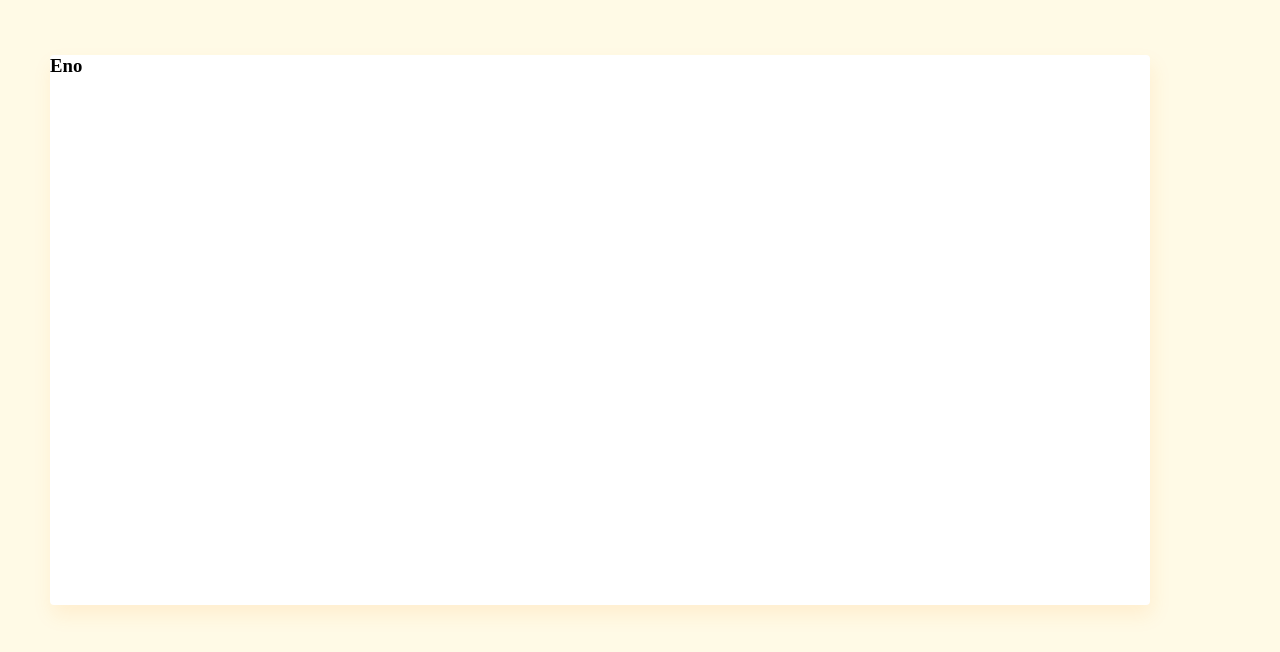
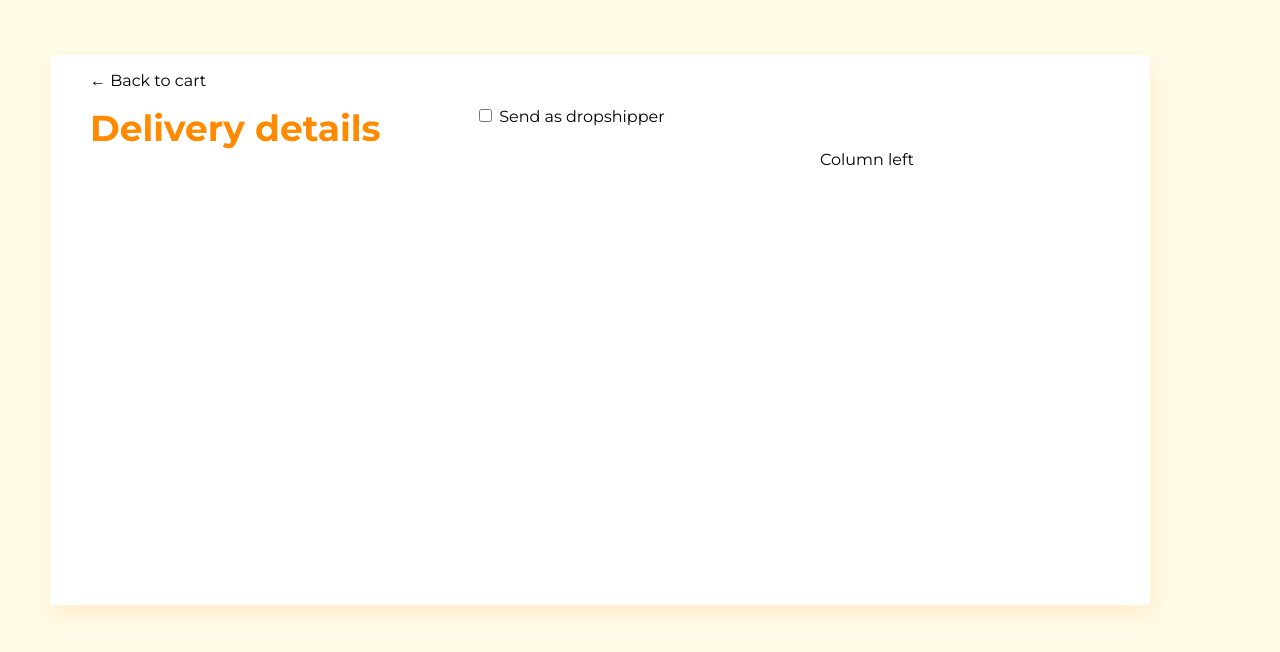
Before and after one commit to enno28/technical_test_sutrisno, a Vue app: page / in a window 1280 px wide. Shown: the top 652 px of the page. Built offline with nearby package versions, Linux system fonts and the light colour scheme.

Commit message:
test stylus

```diff
--- a/assets/app.styl
+++ b/assets/app.styl
@@ -1,45 +1,37 @@
+@import url("https://fonts.googleapis.com/css2?family=Montserrat:wght@400;700&display=swap");
+
 body
     width 100%
     margin 0
     background #FFFAE6
-    font-family Montserrat
+    font-family: Montserrat;
 
 .container
     width 100%
     height 550px
 
-//XL
-@media screen and (min-width: 1200px)
-    .content
-        width 1100px
-        height 550px
-        margin-top 55px
-        margin-bottom 95px
-        margin-left 50px
-        margin-right 50px
-        background #FFFFFF
-        box-shadow 2px 10px 20px rgba(255, 138, 0, 0.1)
-        border-radius 4px
-//LG
-@media screen and (min-width: 992px) and (max-width: 1199.98px)
-    .content
-        width 100%
-        background blue
+.content
+    width 1100px
+    height 550px
+    margin-top 55px
+    margin-bottom 95px
+    margin-left 50px
+    margin-right 50px
+    background #FFFFFF
+    box-shadow 2px 10px 20px rgba(255, 138, 0, 0.1)
+    border-radius 4px
 
-//MD
-@media screen and (min-width: 768px) and (max-width: 991.98px)
-    .content
-        width 100%
-        background green
-
-//SM
-@media screen and (min-width: 576px) and (max-width: 767.98px)
-    .content
-        width 100%
-        background yellow
-
-//XS
-@media screen and (max-width: 575.98px)
-    .content
-        width 100%
-        background red
+.col-xl-7
+    float left
+    width 70%
+    margin-left 40px
+.col-xl-5
+    float right
+    width 50%
+.col-xl-3
+    float right
+    width 30%
+.label
+    font-size 36px
+    font-weight bold
+    color #FF8A00
--- a/src/App.vue
+++ b/src/App.vue
@@ -1,7 +1,15 @@
 <template>
     <div class="container">
         <div class="content">
-            <h3>Eno</h3>
+            <div class="col-xl-7">
+                <div><p>&#8592; Back to cart</p></div>
+                <div class="col-xl-5">
+                    <input type="checkbox" id="dropshipper" name="dropshipper">
+                    <label for="dropshipper"> Send as dropshipper</label><br>
+                </div>
+                <div class="col-xl-5 label">Delivery details</div>
+            </div>
+            <div class="col-xl-3">Column left</div>
         </div>
     </div>
 </template>
```
